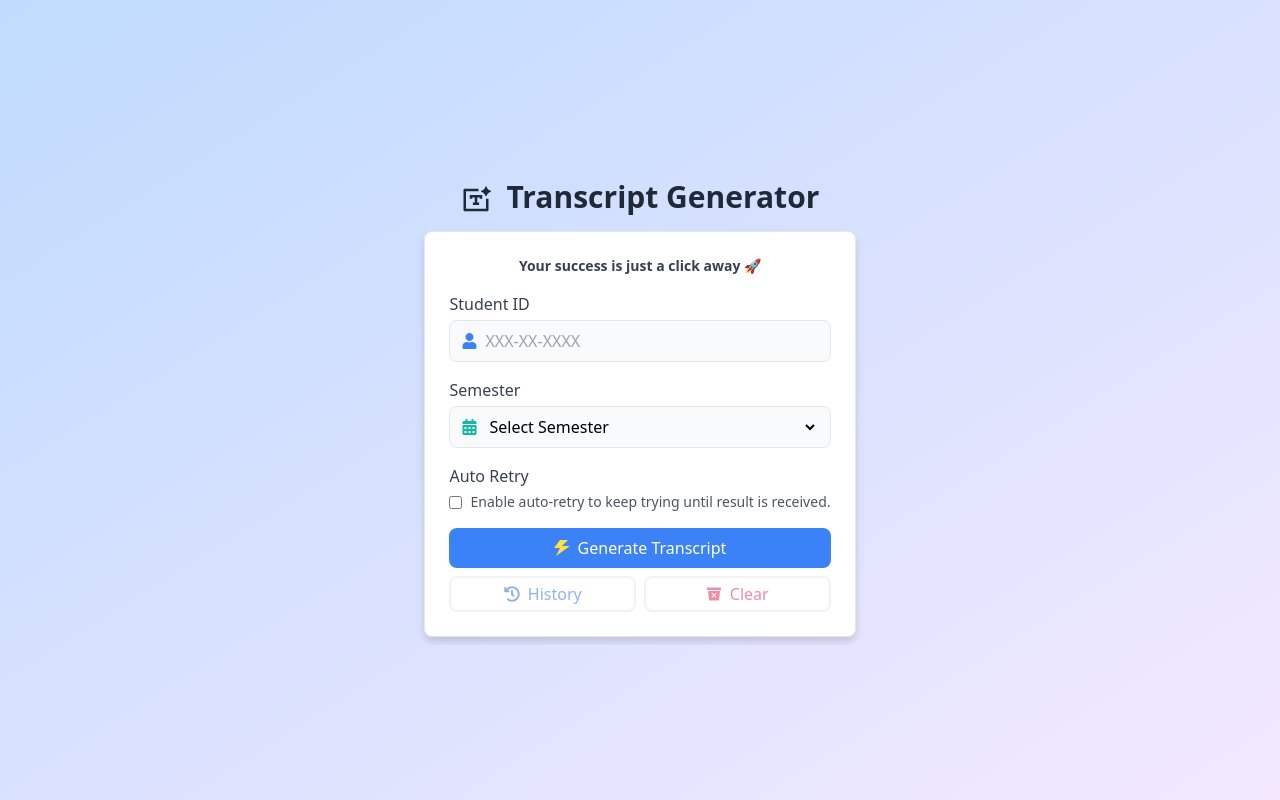
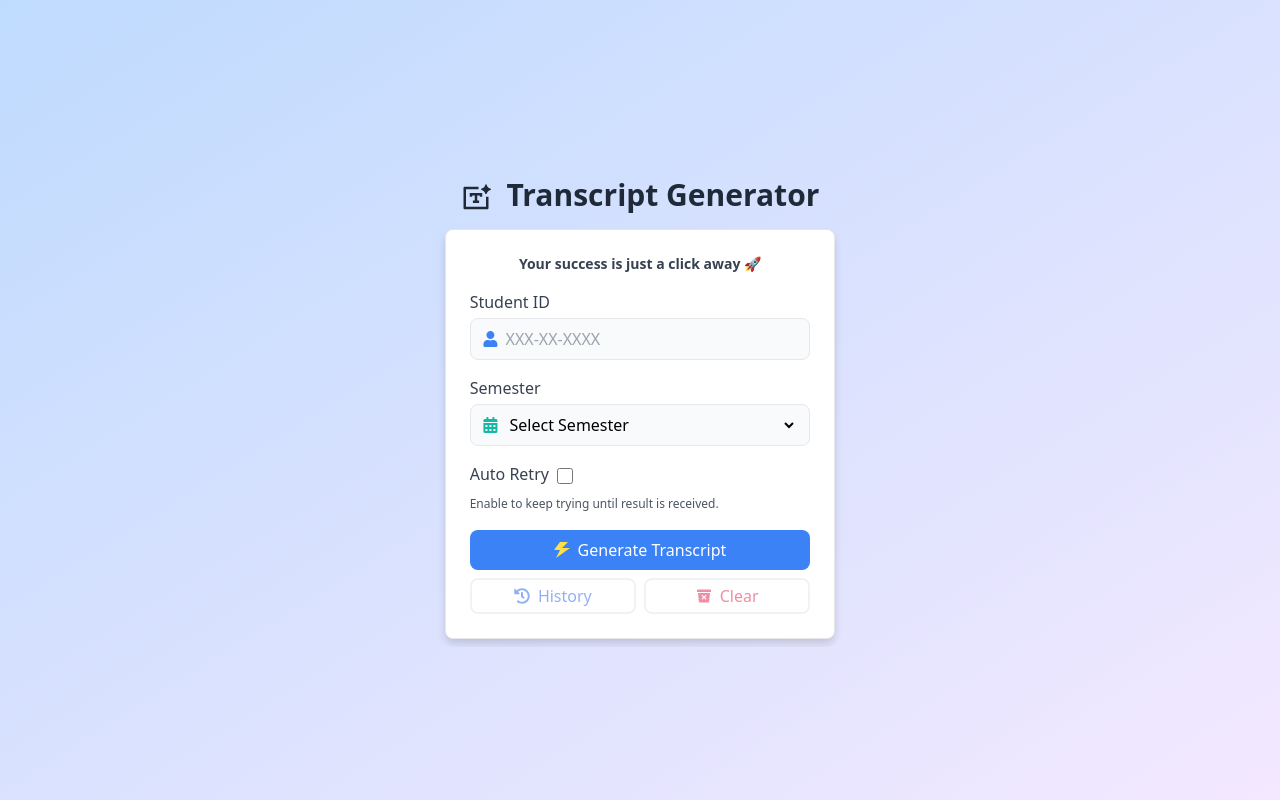
Before and after one commit to sakibnjr/diu_result_checker_final, a React (Vite) app: page / in a window 1280 px wide. Built offline with nearby package versions, Linux system fonts and the light colour scheme.

Commit message:
new new new

```diff
--- a/src/components/InputSection.jsx
+++ b/src/components/InputSection.jsx
@@ -170,6 +170,7 @@ const InputSection = ({ onGenerate, loading, fetchStudentData }) => {
         </motion.span>
       </motion.div>
 
+      {/* Student ID Section */}
       <motion.div className="relative">
         <label className="block text-gray-700 font-medium mb-1">
           Student ID
@@ -189,9 +190,10 @@ const InputSection = ({ onGenerate, loading, fetchStudentData }) => {
         )}
       </motion.div>
 
+      {/* Semester Section */}
       <motion.div className="relative">
         <label className="block text-gray-700 font-medium mb-1">Semester</label>
-        <div className="flex items-center border rounded-lg px-3 py-2 bg-gray-50 focus-within:ring-2 focus-within:ring-blue-500">
+        <div className="relative flex items-center border rounded-lg px-3 py-2 bg-gray-50 focus-within:ring-2 focus-within:ring-blue-500">
           <FaCalendarAlt className="text-teal-500 mr-2" />
           <select
             value={semesterId}
@@ -207,6 +209,12 @@ const InputSection = ({ onGenerate, loading, fetchStudentData }) => {
               </option>
             ))}
           </select>
+          {/* Display the "Popular" label if semesterId is 243 */}
+          {semesterId === "243" && (
+            <span className="absolute -top-2 -right-2 transform translate-x-1 -translate-y-1 bg-red-500 text-white text-xs font-semibold rounded-full px-1">
+              Popular
+            </span>
+          )}
         </div>
         {error && !semesterId && (
           <div className="text-red-500 text-sm mt-2">{error}</div>
@@ -215,26 +223,58 @@ const InputSection = ({ onGenerate, loading, fetchStudentData }) => {
 
       {/* Auto Retry Toggle */}
       <motion.div className="relative">
-        <label className="block text-gray-700 font-medium mb-1">
-          Auto Retry
-        </label>
-        <div className="flex items-center">
+        <div className="flex items-center gap-2">
+          <label className="block text-gray-700 font-medium mb-1">
+            Auto Retry
+          </label>
           <input
             type="checkbox"
             checked={autoRetry}
             onChange={() => setAutoRetry((prev) => !prev)}
-            className="mr-2"
+            className="size-4"
           />
-          <span className="text-sm text-gray-600">
-            Enable auto-retry to keep trying until result is received.
-          </span>
         </div>
 
+        <span className="text-xs text-gray-600">
+          Enable to keep trying until result is received.
+        </span>
+
         {/* Auto Retry Indicator */}
+        {/* {autoRetry && (
+          <motion.div
+            className="mt-2 text-green-600 text-sm font-semibold"
+            initial={{ opacity: 0, y: 10 }}
+            animate={{ opacity: 1, y: 0 }}
+            exit={{ opacity: 0, y: -10 }}
+            transition={{
+              type: "spring",
+              stiffness: 300,
+              damping: 20,
+            }}
+          >
+            Auto Retry is Enabled | Don't close browser
+          </motion.div>
+        )} */}
+
+        {/* Yes, Interesting Animation */}
         {autoRetry && (
-          <div className="mt-2 text-green-600 text-sm font-semibold">
-            Auto Retry is Enabled | Don't close browser
-          </div>
+          <motion.div
+            className="mt-4 text-blue-500 text-lg font-semibold"
+            initial={{ opacity: 0, scale: 0.8 }}
+            animate={{ opacity: 1, scale: 1 }}
+            exit={{ opacity: 0, scale: 0.8 }}
+            transition={{
+              type: "spring",
+              stiffness: 300,
+              damping: 20,
+            }}
+          >
+            <span className="text-yellow-500 text-2xl animate-pulse">
+              Enabled!
+            </span>{" "}
+            {""}
+            Don't close browser...
+          </motion.div>
         )}
       </motion.div>
 
@@ -267,7 +307,7 @@ const InputSection = ({ onGenerate, loading, fetchStudentData }) => {
           className={`flex items-center text-blue-600 text-center justify-center border-2 p-1 rounded-lg ${
             history.length === 0 ? "opacity-50 cursor-not-allowed" : ""
           }`}
-          disabled={history.length === 0} // Disable the history button if no history
+          disabled={history.length === 0}
         >
           <FaHistory className="mr-2" />
           History
```
